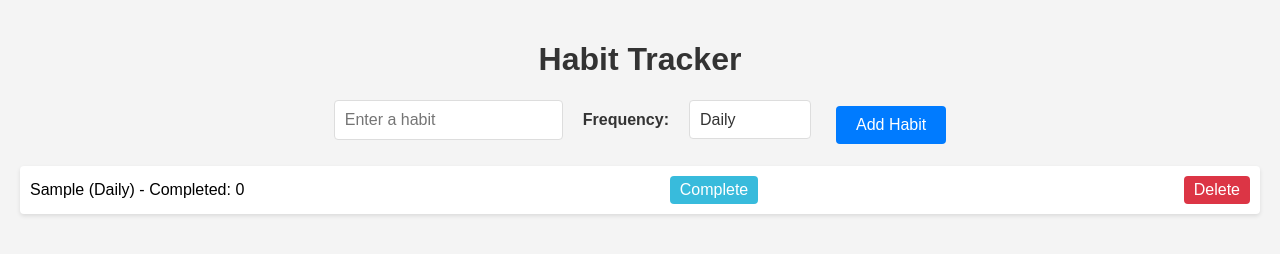
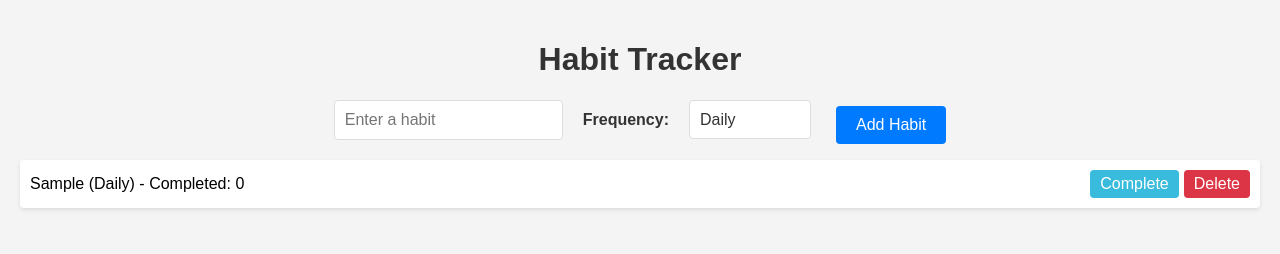
Before and after one commit to annacwu/HabitTracker, a website with bundled scripts: page public/index.html in a window 1280 px wide. Both pictures are taken after typing "Sample" into the empty fields and a click on the button "Add Habit". Built offline with nearby package versions, Linux system fonts and the light colour scheme.

Commit message:
align complete button

```diff
--- a/public/style.css
+++ b/public/style.css
@@ -46,6 +46,7 @@ button:hover {
 ul {
     list-style: none;
     padding: 0;
+    margin: 0;
 }
 
 li {
@@ -59,12 +60,21 @@ li {
     box-shadow: 0 2px 4px rgba(0, 0, 0, 0.1);
 }
 
+li span {
+    flex-grow: 1;
+    margin-right: 10px;
+    word-break: break-word;
+}
+
 li button {
     background-color: #38bbdc;
     color: white;
     border: none;
     padding: 5px 10px;
     cursor: pointer;
+    border-radius: 4px;
+    margin-left: 5px;
+    white-space: nowrap; /* Prevents the text in buttons from wrapping */
 }
 
 li button:hover {
--- a/src/app.ts
+++ b/src/app.ts
@@ -70,23 +70,12 @@ habitForm.addEventListener('submit', (event) => {
     storeLocally(habits);
     habitForm.reset();
     customFrequencyInput.style.display = 'none';
-    // if (habitName.length > 0) {
-    //     const newHabit: Habit = {name: habitName, frequency: habitFrequency, completions: 0, completionDates: []};
-    //     habits.push(newHabit);
-    //     addHabit(newHabit);
-    //     storeLocally(habits);
-
-    //     habitInput.value = '';
-    //     frequencyInput.value = 'Daily';
-    //     customFrequencyInput.style.display = 'none';
-    // } else {
-    //     alert('Please fill out all fields.');
-    // }
 });
 
 function addHabit(newHabit: Habit) {
     const li = document.createElement('li'); // makes a new list element in the html
 
+    const habitText = document.createElement('span');
     let frequencyText = "";
 
     if (isCustomFrequency(newHabit)) {
@@ -95,7 +84,7 @@ function addHabit(newHabit: Habit) {
         frequencyText = newHabit.frequency as Frequency;
     }
 
-    li.textContent = `${newHabit.name} (${frequencyText}) - Completed: ${newHabit.completions}`;
+    habitText.textContent = `${newHabit.name} (${frequencyText}) - Completed: ${newHabit.completions}`;
 
     // mark as completed button
     const completeButton = document.createElement('button');
@@ -118,6 +107,7 @@ function addHabit(newHabit: Habit) {
         storeLocally(habits);
     });
 
+    li.appendChild(habitText);
     li.appendChild(completeButton);
     li.appendChild(deleteButton);
     habitList.appendChild(li);
```
